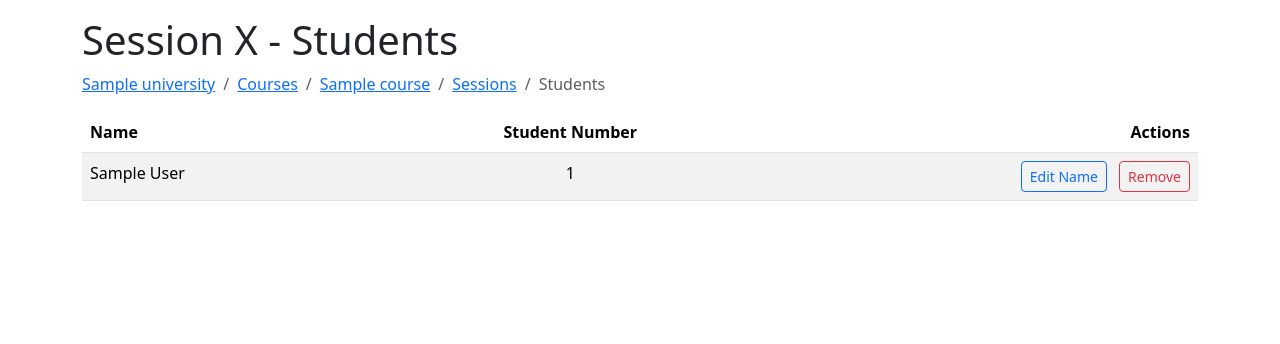
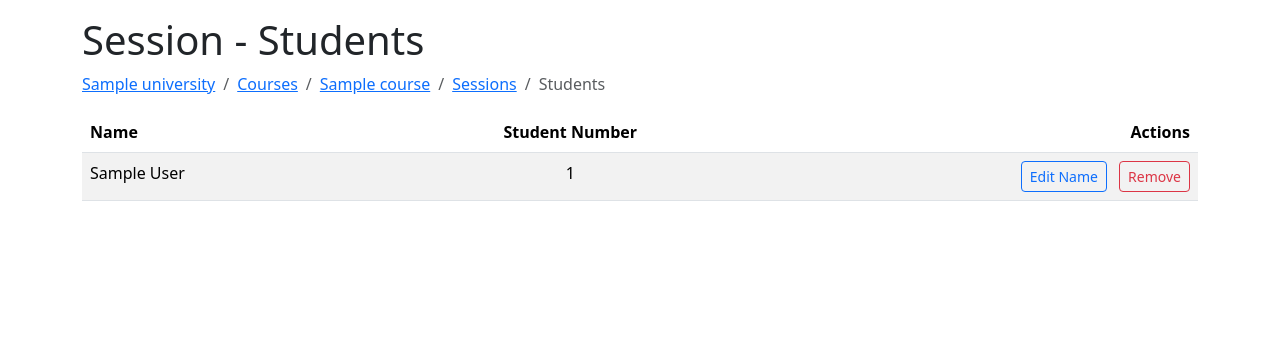
Before and after one commit to mdmourao/class-ping, a Django app: template class_attendance/templates/class_attendance/session_students.html in a window 1280 px wide. Shown: the part 76-420 px from the top of the page. Run offline with Django 5.2, Linux system fonts and the light colour scheme; the template is opened without the code that fills it: most values are stand-ins (such as "Sample title", 1, 10 or a date in 2020); some libraries are stand-ins or nearby versions.

Commit message:
fix: Update session header title to remove 'X'

```diff
--- a/class_attendance/templates/class_attendance/session_students.html
+++ b/class_attendance/templates/class_attendance/session_students.html
@@ -2,7 +2,7 @@
 
 <div class="container">
   <div class="d-flex justify-content-between mt-3">
-    <h1 class="text-center">Session X - Students</h1>
+    <h1 class="text-center">Session - Students</h1>
 
   </div>
 
```
